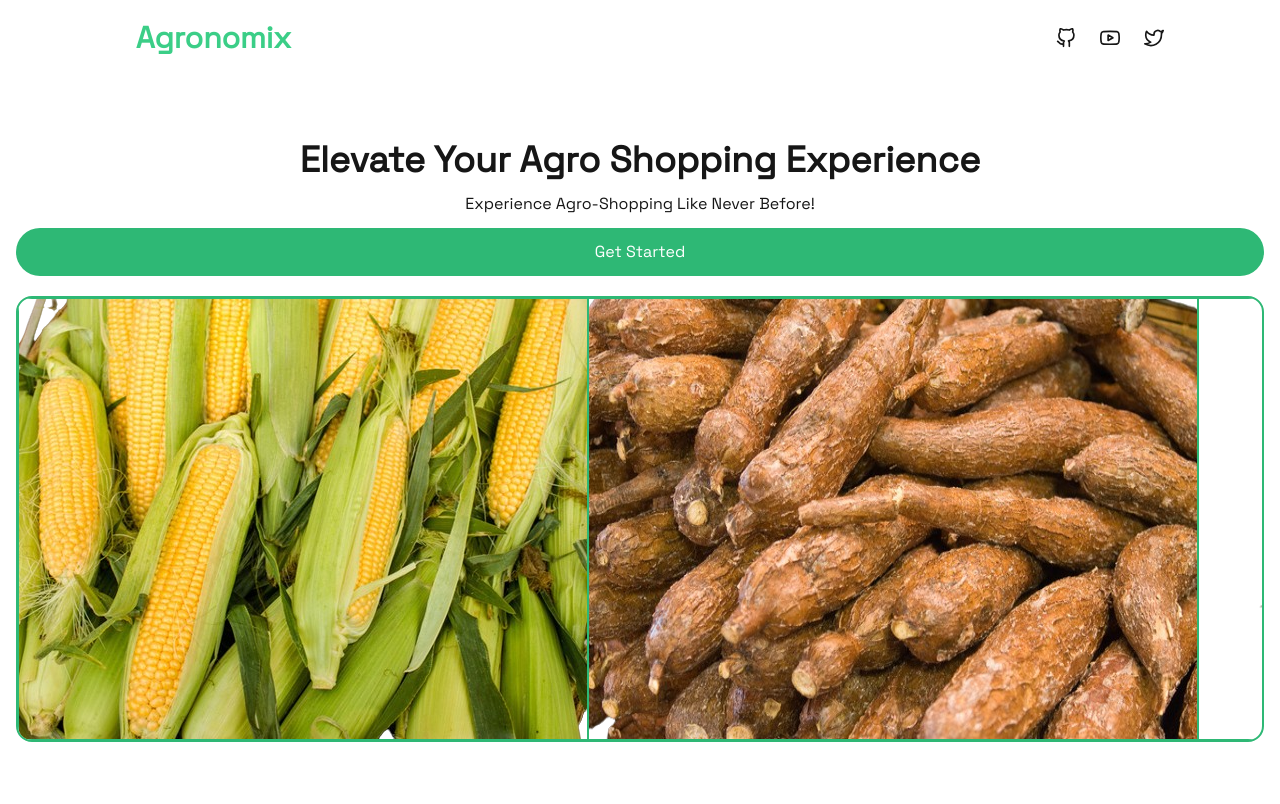
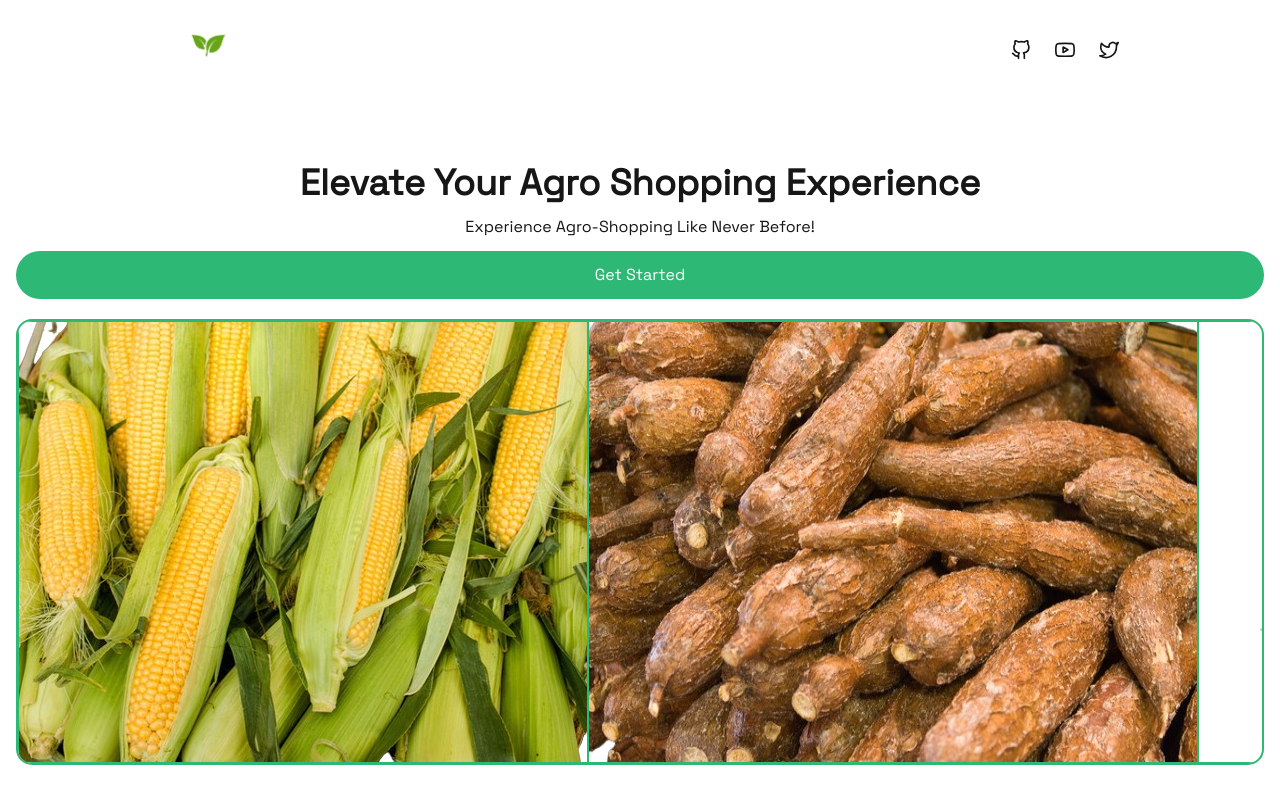
Before and after one commit to Adedoyin-Emmanuel/agronomix, a Next.js app: page / in a window 1280 px wide. Shown: the top 804 px of the page. Built offline with nearby package versions, Linux system fonts and the light colour scheme; no server answers.

Commit message:
Feat: Aded app logo, updated navbar

```diff
--- a/app/components/Navbar/index.tsx
+++ b/app/components/Navbar/index.tsx
@@ -2,6 +2,7 @@
 import Link from "next/link";
 import React, { useEffect, useRef, useState } from "react";
 import { FiGithub, FiTwitter, FiYoutube } from "react-icons/fi";
+import Image from "next/image";
 
 const Navbar: React.FC = (): JSX.Element => {
   const mobileLinksRef = useRef<HTMLElement>(null);
@@ -40,7 +41,14 @@ const Navbar: React.FC = (): JSX.Element => {
   return (
     <nav className="w-screen flex items-center md:justify-center justify-between md:flex-row flex-col  py-5 overflow-x-hidden z-10">
       <h2 className="font-extrabold text-3xl text-secondary  mx-5 md:flex items-center  hidden cursor-pointer ">
-        <Link href="/">Agronomix</Link>
+        <Link href="/">
+          <Image
+            src={"/assets/leaf.png"}
+            alt="Agronomix Logo"
+            width={"65"}
+            height={"65"}
+          />
+        </Link>
       </h2>
 
       <section className="hidden md:flex items-end justify-end w-4/6 overflow-x-hidden space-x-6">
@@ -56,7 +64,14 @@ const Navbar: React.FC = (): JSX.Element => {
       <section className="md:hidden flex w-full flex-col">
         <section className="header flex w-full items-center justify-between">
           <h2 className="font-extrabold text-secondary text-2xl  mx-5">
-            <Link href="/">Agronomix</Link>
+            <Link href="/">
+              <Image
+                src={"/assets/leaf.png"}
+                alt="Agronomix Logo"
+                width={"65"}
+                height={"65"}
+              />
+            </Link>
           </h2>
 
           <section
```
Also changed, not shown: public/assets/leaf.png (added).
